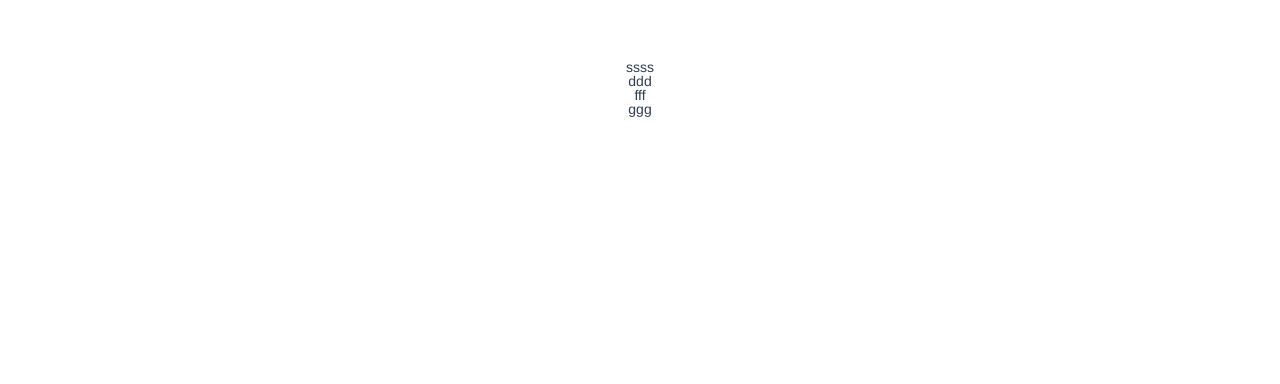
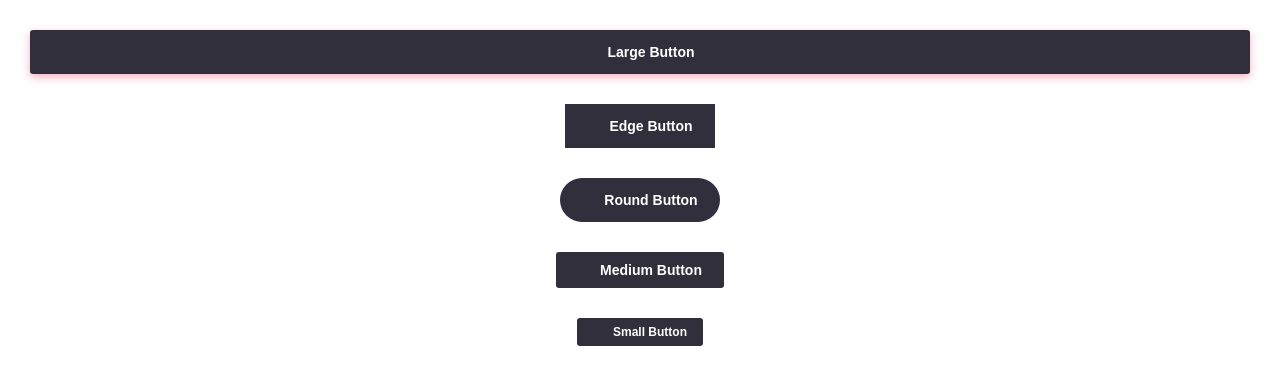
Before and after one commit to funny-man/uzi-vue, a Vue app: page / in a window 1280 px wide. Shown: the top 384 px of the page. Built offline with nearby package versions, Linux system fonts and the light colour scheme.

Commit message:
添加var.scss定义字体颜色

```diff
--- a/public/index.html
+++ b/public/index.html
@@ -6,6 +6,7 @@
     <meta name="viewport" content="width=device-width,initial-scale=1.0">
     <link rel="icon" href="<%= BASE_URL %>favicon.ico">
     <title>uzi-vue</title>
+    <script src="//at.alicdn.com/t/font_930724_t8wqkiim6g.js"></script>
   </head>
   <body>
     <noscript>
--- a/src/App.vue
+++ b/src/App.vue
@@ -1,18 +1,24 @@
 <template>
   <div id="app">
-    <ul>
-      <li>ssss</li>
-      <li>ddd</li>
-      <li>fff</li>
-      <li>ggg</li>
-    </ul>
+    <z-button shadow block>Large Button</z-button>
+    <div class="gap"/>
+    <z-button edge>Edge Button</z-button>
+    <div class="gap"/>
+    <z-button round>Round Button</z-button>
+    <div class="gap"/>
+    <z-button size="medium">Medium Button</z-button>
+    <div class="gap"/>
+    <z-button size="small">Small Button</z-button>
   </div>
 </template>
 
 <script>
+import Button from './components/button/button.vue';
+
 export default {
   name: 'app',
   components: {
+    'z-button': Button,
   },
 };
 </script>
@@ -20,11 +26,14 @@ export default {
 <style lang="scss">
 @import "./sass/reset.scss";
 #app {
-  font-family: 'Avenir', Helvetica, Arial, sans-serif;
+  font-family: "Avenir", Helvetica, Arial, sans-serif;
   -webkit-font-smoothing: antialiased;
   -moz-osx-font-smoothing: grayscale;
   text-align: center;
   color: #2c3e50;
-  margin-top: 60px;
+  margin: 30px 30px;
+}
+.gap {
+  height: 30px;
 }
 </style>
--- /dev/null
+++ b/src/components/button/button.vue
@@ -0,0 +1,102 @@
+<template>
+  <button class="z-button"
+          type="button"
+          :class="[size,{'is-round':round,'is-edge':edge,'is-shadow':shadow,'is-block':block}]"
+  >
+  <svg class="icon">
+    <use class="icon-font" xlink:href="#i-loading"></use>
+  </svg>
+  <slot></slot>
+  </button>
+</template>
+
+<script type="text/ecmascript-6">
+export default {
+  name: 'z-button',
+  props: {
+    size: {
+      type: String,
+      default: 'large',
+    },
+    round: {
+      type: Boolean,
+      default: false,
+    },
+    circle: {
+      type: Boolean,
+      default: false,
+    },
+    edge: {
+      type: Boolean,
+      default: false,
+    },
+    shadow: {
+      type: Boolean,
+      default: false,
+    },
+    block: {
+      type: Boolean,
+      default: false,
+    },
+    icon: {
+      type: String,
+      default: '',
+    },
+  },
+};
+</script>
+
+<style scoped lang="scss">
+@import '../../sass/var.scss';
+@import '../../sass/animation.scss';
+  .icon {
+    width: 1em;
+    height: 1em;
+    vertical-align: -0.15em;
+    fill: currentColor;
+    overflow: hidden;
+    margin-right: 8px;
+    @include rotate-line;
+    opacity: .6;
+  }
+  .z-button {
+    margin: 0;
+    padding: 0;
+    border: none;
+    background-color: $color-primary;
+    border-radius: $radius-size-base;
+  }
+  .is-block {
+    width: 100%;
+  }
+  .is-shadow {
+    box-shadow: $btn-shadow-base;
+  }
+  .is-round {
+    border-radius: $radius-size-round;
+  }
+  .is-circle {
+    border-radius: $radius-size-circle;
+  }
+  .is-edge {
+    border-radius: 0;
+  }
+  .large {
+    color: $fontColor-white;
+    font-size: $fontSize-s;
+    font-weight: $fontWeigth-bold;
+    padding: 14px 22px;
+  }
+  .medium {
+    color: $fontColor-white;
+    font-size: $fontSize-s;
+    font-weight: $fontWeigth-bold;
+    padding: 10px 22px;
+  }
+  .small {
+    color: $fontColor-white;
+    font-size: $fontSize-ss;
+    font-weight: $fontWeigth-bold;
+    padding: 7px 16px;
+  }
+</style>
--- /dev/null
+++ b/src/sass/animation.scss
@@ -0,0 +1,9 @@
+// 线性匀速旋转
+@mixin rotate-line {
+  animation: 1s rotate linear infinite;
+}
+
+@keyframes rotate {
+  0% { transform:rotate(0deg) }
+  100% {transform:rotate(360deg) }
+}
--- a/src/sass/var.scss
+++ b/src/sass/var.scss
@@ -17,6 +17,9 @@ $color-primary-light-1: mix($color-white, $color-primary, 20%);
 $color-primary-light-2: mix($color-white, $color-primary, 40%);
 $color-primary-light-3: mix($color-white, $color-primary, 60%);
 $color-primary-light-4: mix($color-white, $color-primary, 80%);
+// 字体颜色
+$fontColor-white: #fff;
+$fontColor-black: #000;
 
 // 辅助色
 $color-success: #67c23a;
@@ -51,25 +54,27 @@ $border-color-base: #dcdfe6;
 $border-color-light: #e4e7ed;
 $border-color-lighter: #ebeef5;
 $border-color-extra-light: #f2f6fc;
-$border-color-hover: $--color-text-placeholder;
+// $border-color-hover: $--color-text-placeholder;
 
 // 实线
 $border-base: $border-width-base $border-style-solid $border-color-base;
 // 虚线
 $border-base: $border-width-base $border-style-dashed $border-color-base;
 
-$border-radius-base: 6px;
-$border-radius-small: 2px;
+
+// radius-size
+$radius-size-base: 3px;
+$radius-size-big: 10px;
+$radius-size-medium: 6px;
+$radius-size-small: 4px;
 
 // max radius
-$border-radius-circle: 100%;
-$border-radius-circle: 99999px;
+$radius-size-circle: 100%;
+$radius-size-round: 99999px;
 
 /* Box-shadow
 ++++++++++++++++++++++++++++++++++++++++++++++++++++++++++++++++ */
-$--box-shadow-base: 0 2px 4px rgba(0, 0, 0, .12), 0 0 6px rgba(0, 0, 0, .04);
-$--box-shadow-dark: 0 2px 4px rgba(0, 0, 0, .12), 0 0 6px rgba(0, 0, 0, .12);
-$--box-shadow-light: 0 2px 12px 0 rgba(0, 0, 0, 0.1);
+$btn-shadow-base: 0 3px 9px rgba(243, 95, 133, .5);
 
 /* Size
 ++++++++++++++++++++++++++++++++++++++++++++++++++++++++++++++++ */
@@ -90,8 +95,3 @@ $fontSize-sss: 10px;
 $fontWeigth-bold: 700;
 $fontWeigth-medium: 500;
 $fontWeigth-slim: 300;
-
-// radius-size
-$radius-size-big: 10px;
-$radius-size-medium: 6px;
-$radius-size-small: 4px;
```
Also changed, not shown: src/sass/utils.scss (added, +12 -0 lines).
